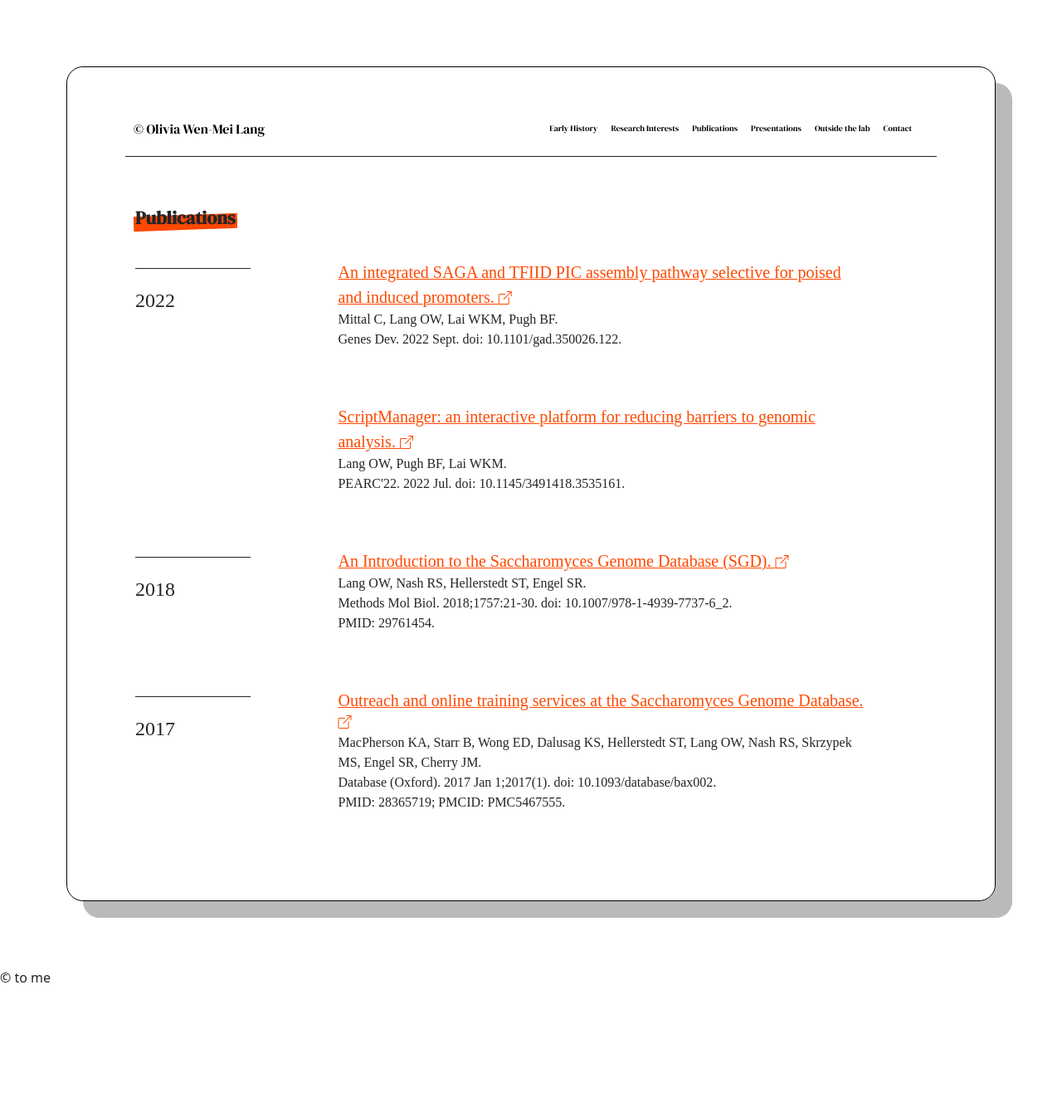
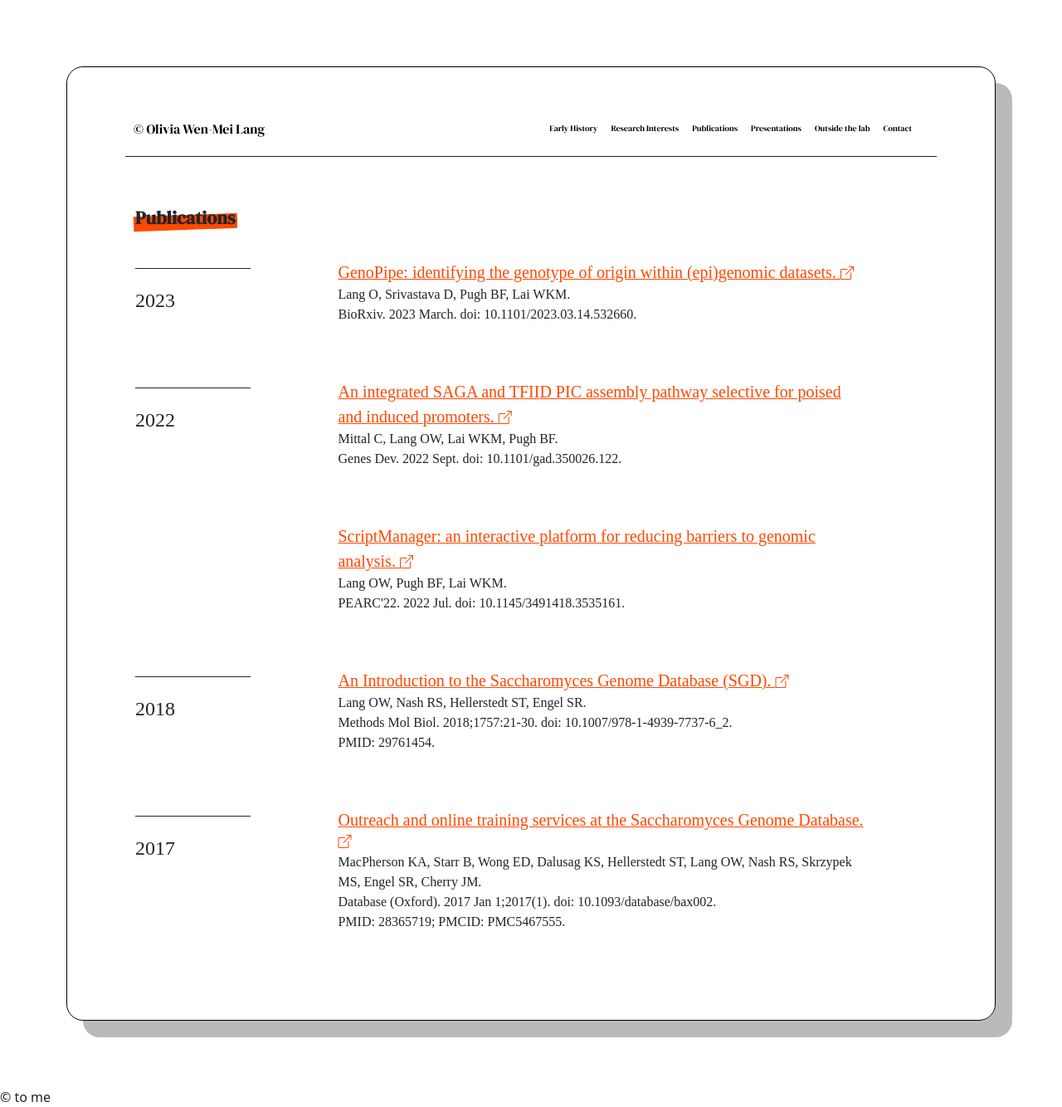
Before and after one commit to owlang/owlang.github.io, a Jekyll site: the page built from subpage/publications.html, in a window 1280 px wide. Shown: the whole page at 83% size. Built offline with Jekyll 4.4.1, drawn with Linux system fonts in a browser that asks for light colours; nearby versions of some CDN libraries; some web fonts are replaced; before the commit the page ends 1190 px from its top, so only the background shows below that.

Commit message:
update with GenoPipe BioRxiv publication
update link to GenoPipe paper (initial BioRxiv submission)

```diff
--- a/subpage/publications.html
+++ b/subpage/publications.html
@@ -3,6 +3,26 @@ layout: default
 title: "Publications"
 ---
 
+
+<!-- 2023 -->
+<div class="col-2 publication">
+  <div class="year">
+    2023
+  </div>
+</div>
+<div class="col-1 publication"></div>
+<div class="col-9">
+  <p>
+    <a href="https://www.biorxiv.org/content/10.1101/2023.03.14.532660v1.full.pdf+html">
+      <span class="publication-link">
+        GenoPipe: identifying the genotype of origin within (epi)genomic datasets.
+      </span>
+      <i class="bi bi-box-arrow-up-right"></i>
+    </a>
+    <br>Lang O, Srivastava D, Pugh BF, Lai WKM.
+    <br>BioRxiv. 2023 March. doi: 10.1101/2023.03.14.532660.
+  </p>
+</div>
 <!-- 2022 -->
 <div class="col-2 publication">
   <div class="year">
```
Also changed, not shown: Gemfile.lock.
